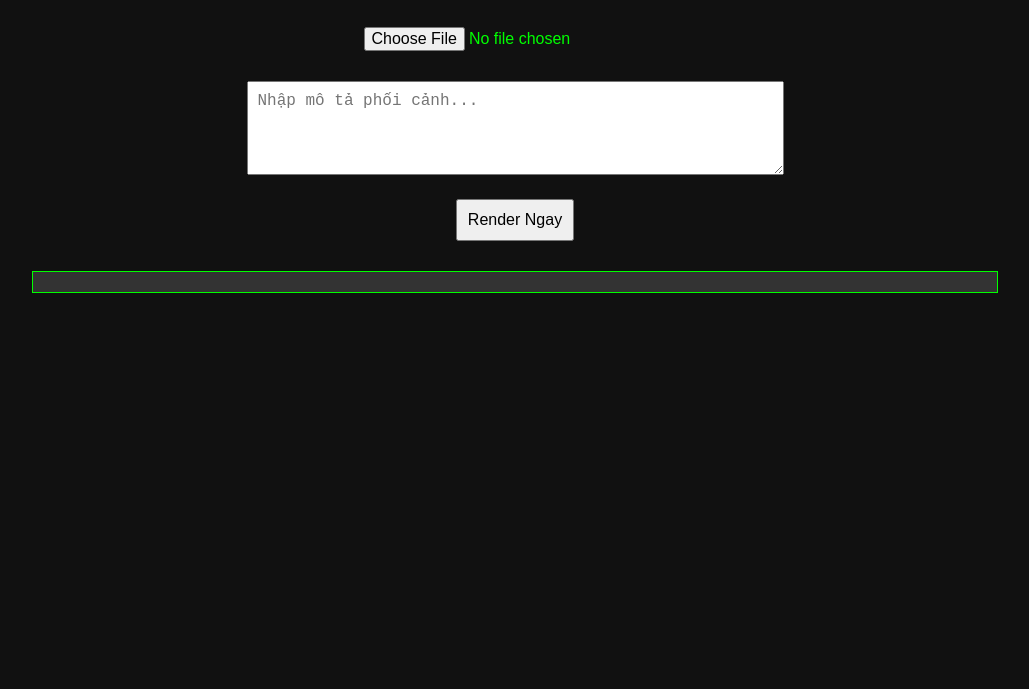
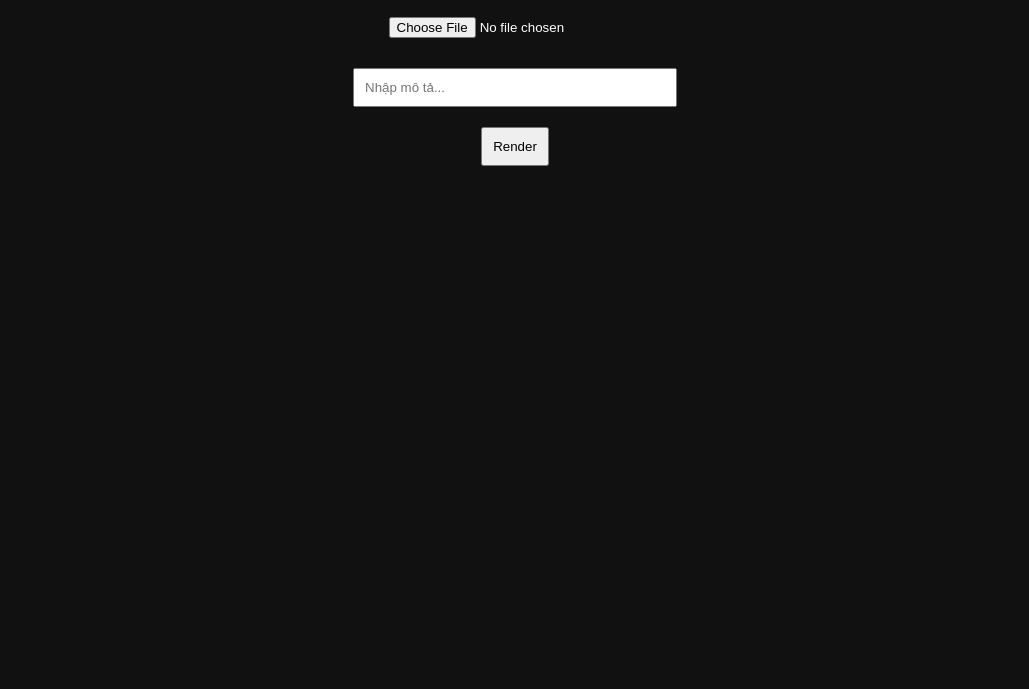
Before and after one commit to mrzudov/zudo-render, a website: page index.html in a window 1280 px wide. Shown: the part 111-800 px from the top of the page, without its empty margins (125-1154 px from the left). Drawn offline with Linux system fonts and the light colour scheme.

Commit message:
Update index.html

```diff
--- a/index.html
+++ b/index.html
@@ -1,134 +1,86 @@
 <!DOCTYPE html>
-<html lang="vi">
+<html>
 <head>
   <meta charset="UTF-8" />
-  <meta name="viewport" content="width=device-width, initial-scale=1.0"/>
   <title>Zudo Render</title>
   <style>
     body {
-      background-color: #111;
-      color: #0f0;
-      font-family: Arial, sans-serif;
+      background: #111;
+      color: #fff;
+      font-family: sans-serif;
       text-align: center;
-      padding: 30px;
+      padding: 20px;
     }
-    input, textarea, button {
+    input, button {
       margin: 10px;
       padding: 10px;
-      font-size: 16px;
     }
-    .preview-container {
+    .preview {
       display: flex;
       justify-content: center;
       gap: 20px;
       margin-top: 20px;
     }
-    .preview-container img {
-      max-width: 45%;
-      border: 2px solid #0f0;
-    }
-    #progressBar {
-      width: 80%;
-      height: 20px;
-      background-color: #333;
-      margin: 20px auto;
-      border: 1px solid #0f0;
-      position: relative;
-    }
-    #progress {
-      background-color: #0f0;
-      height: 100%;
-      width: 0%;
-      transition: width 0.3s ease;
+    .preview img {
+      max-width: 300px;
+      border: 1px solid #555;
     }
   </style>
 </head>
 <body>
-  <h1>Zudo Render – AI kiến tạo phối cảnh đỉnh cao</h1>
+  <h1>Zudo Render</h1>
+  <input type="file" id="image" accept="image/*" />
+  <br />
+  <input type="text" id="prompt" placeholder="Nhập mô tả..." style="width: 300px;" />
+  <br />
+  <button onclick="renderImage()">Render</button>
+  <p id="status"></p>
 
-  <input type="file" id="imageInput" accept="image/*" /><br/>
-  <textarea id="promptInput" rows="4" cols="50" placeholder="Nhập mô tả phối cảnh..."></textarea><br/>
-  <button onclick="render()">Render Ngay</button>
-
-  <div id="status"></div>
-  <div id="progressBar"><div id="progress"></div></div>
-
-  <div class="preview-container" id="previewContainer" style="display: none;">
+  <div class="preview" id="result" style="display:none;">
     <div>
-      <p>Ảnh Gốc</p>
-      <img id="originalImage"/>
+      <h3>Ảnh gốc</h3>
+      <img id="original" />
     </div>
     <div>
-      <p>Ảnh Render</p>
-      <img id="resultImage"/>
+      <h3>Ảnh render</h3>
+      <img id="rendered" />
     </div>
   </div>
 
   <script>
-    async function render() {
-      const imageInput = document.getElementById('imageInput');
-      const promptInput = document.getElementById('promptInput');
-      const status = document.getElementById('status');
-      const resultImage = document.getElementById('resultImage');
-      const originalImage = document.getElementById('originalImage');
-      const previewContainer = document.getElementById('previewContainer');
-      const progressBar = document.getElementById('progress');
-      const progressBox = document.getElementById('progressBar');
+    async function renderImage() {
+      const fileInput = document.getElementById("image");
+      const prompt = document.getElementById("prompt").value;
+      const status = document.getElementById("status");
 
-      if (imageInput.files.length === 0 || !promptInput.value.trim()) {
-        alert('Vui lòng chọn ảnh sơ phát và nhập prompt.');
+      if (!fileInput.files[0] || !prompt) {
+        alert("Chọn ảnh và nhập mô tả!");
         return;
       }
 
-      // Reset
-      previewContainer.style.display = 'none';
-      resultImage.src = '';
-      progressBar.style.width = '0%';
-      status.innerText = '⏳ Đang gửi dữ liệu đến server...';
+      const formData = new FormData();
+      formData.append("image", fileInput.files[0]);
+      formData.append("prompt", prompt);
 
-      // Hiển thị ảnh gốc thu nhỏ
-      const file = imageInput.files[0];
-      const reader = new FileReader();
-      reader.onload = function(e) {
-        originalImage.src = e.target.result;
-      };
-      reader.readAsDataURL(file);
-
-      // Tạo tiến trình giả lập % loading
-      let percent = 0;
-      const fakeLoading = setInterval(() => {
-        if (percent < 90) {
-          percent += Math.floor(Math.random() * 5) + 1;
-          progressBar.style.width = percent + '%';
-          status.innerText = `⏳ Đang render... ${percent}%`;
-        }
-      }, 400);
-
-      const formData = new FormData();
-      formData.append('image', imageInput.files[0]);
-      formData.append('prompt', promptInput.value);
+      document.getElementById("result").style.display = "none";
+      status.innerText = "Đang xử lý 0%...";
 
       try {
-        const response = await fetch('https://zudo-render.onrender.com/render', {
-          method: 'POST',
+        // Gửi ảnh và prompt đến backend
+        const response = await fetch("https://zudo-render.onrender.com/render", {
+          method: "POST",
           body: formData
         });
 
+        if (!response.ok) throw new Error("Lỗi mạng hoặc server");
+
         const data = await response.json();
-        clearInterval(fakeLoading);
-
-        if (data.image_url) {
-          resultImage.src = data.image_url;
-          progressBar.style.width = '100%';
-          status.innerText = '✅ Render hoàn tất!';
-          previewContainer.style.display = 'flex';
-        } else {
-          status.innerText = '❌ Render thất bại: Không nhận được ảnh.';
-        }
+        status.innerText = "Hoàn tất ✅";
+        document.getElementById("original").src = URL.createObjectURL(fileInput.files[0]);
+        document.getElementById("rendered").src = data.image_url;
+        document.getElementById("result").style.display = "flex";
       } catch (err) {
-        clearInterval(fakeLoading);
-        status.innerText = '❌ Lỗi khi kết nối server render.';
-        console.error(err);
+        status.innerText = "Lỗi khi render ❌: " + err.message;
       }
     }
   </script>
```
